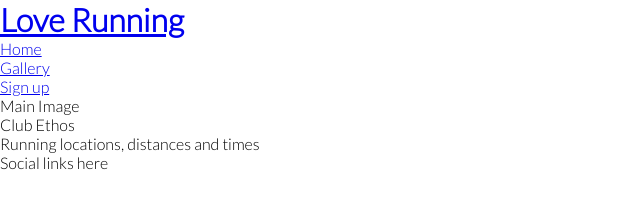
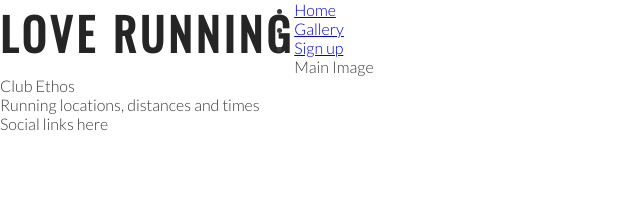
Before and after one commit to arch111arch/love-running, a plain HTML site: page index.html in a window 1280 px wide. Shown: the whole page, without its empty margins (0-640 px from the left). Drawn offline with nearby package versions, Linux system fonts and the light colour scheme.

Commit message:
Add stye for headers and logo

```diff
--- a/assets/css/style.css
+++ b/assets/css/style.css
@@ -9,4 +9,22 @@
 body {
     font-family: "Lato", sans-serif;
     font-weight: 300;
+    color:#3a3a3a;
 }
+ /* Headings and the Logo */
+
+ h1, h2 {
+    font-family: "Oswald", sand-serif;
+    text-transform: uppercase;
+    letter-spacing: 4px;
+    color:#252525;
+ }
+
+ #logo {
+    float: left;
+    font-size: 280%;
+ }
+
+ #menu {
+    float:right;
+ }
--- a/index.html
+++ b/index.html
@@ -16,7 +16,7 @@
     <header>
         <!-- Logo Link-->
         <a href="index.html">
-            <h1>Love Running</h1>
+            <h1 id="logo">Love Running</h1>
         </a>
         <!-- Header site navigation -->
         <nav>
```
